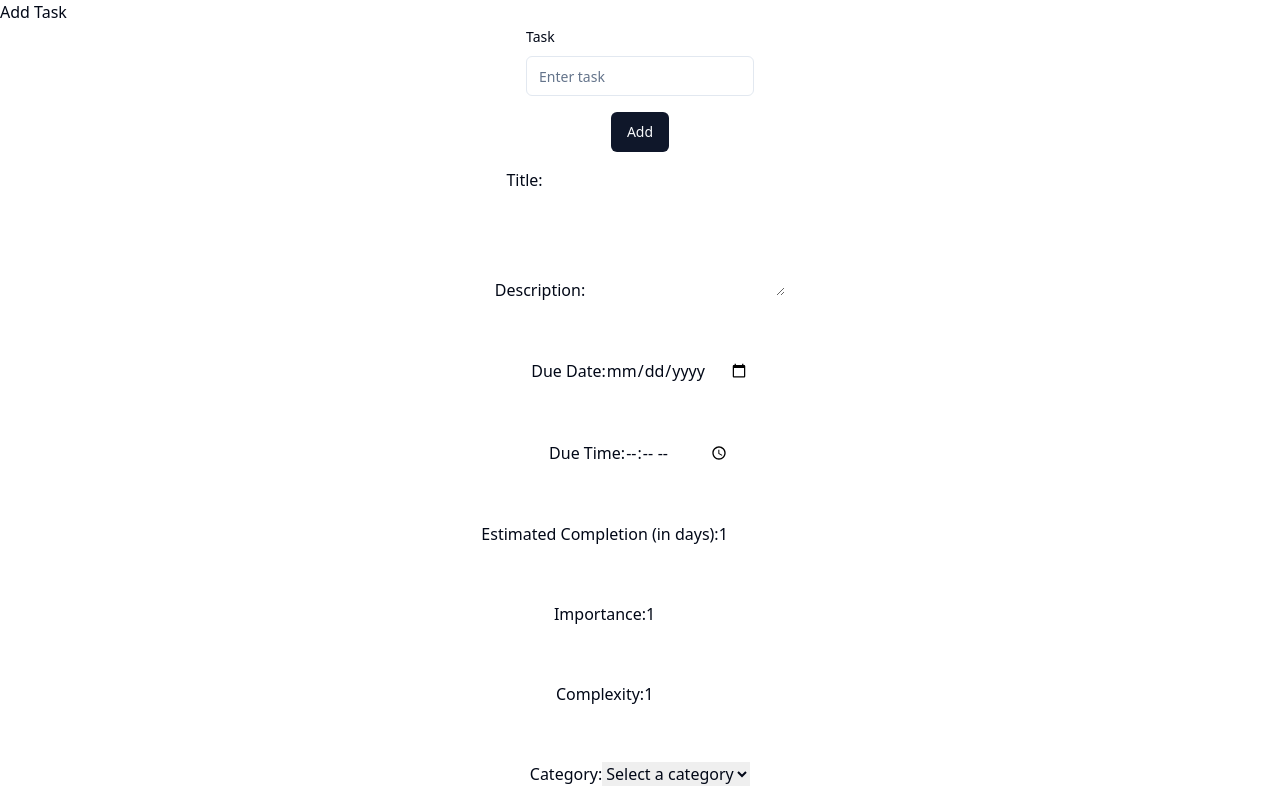
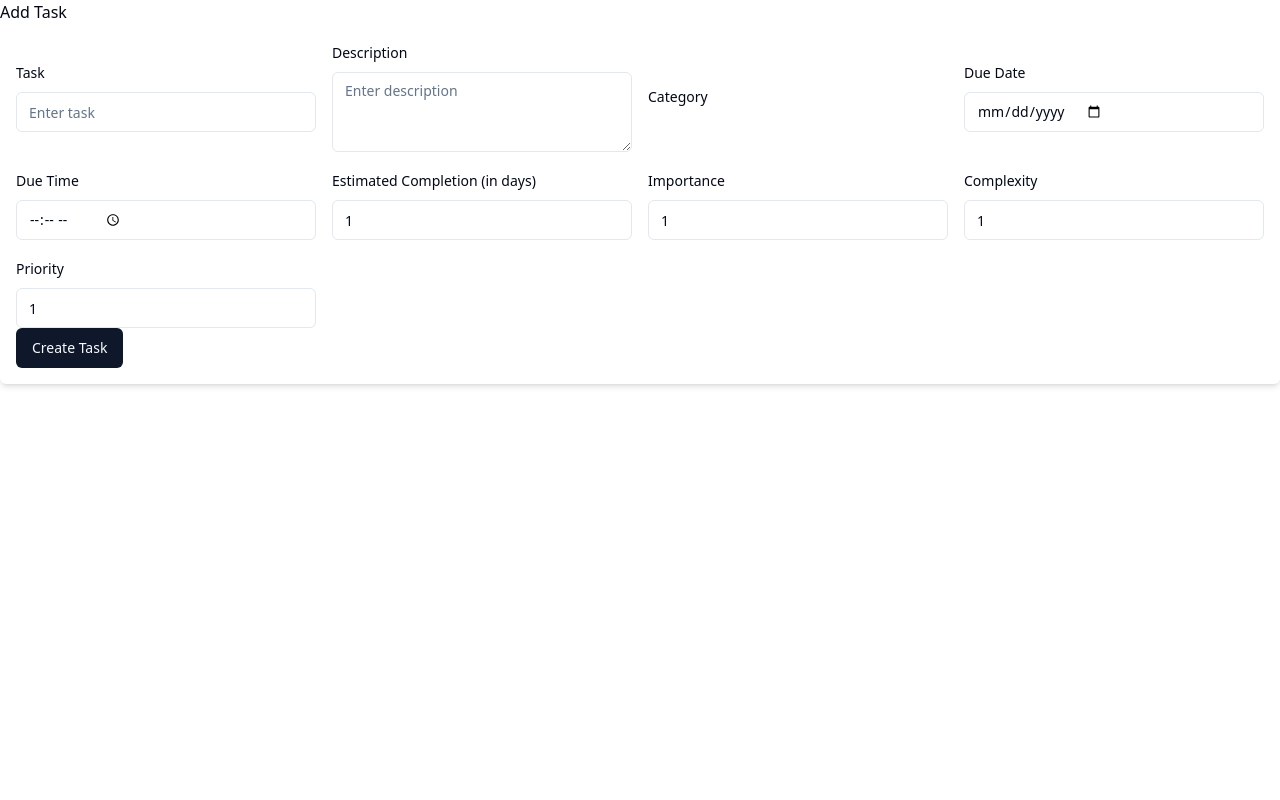
Before and after one commit to rupeshghimire7/TaskManager, a React (Vite) app in the folder frontend/: page /add-task in a window 1280 px wide. Shown: the top 800 px of the page. Built offline with nearby package versions, Linux system fonts and the light colour scheme; no server answers.

Commit message:
create add task form

```diff
--- a/frontend/package.json
+++ b/frontend/package.json
@@ -13,17 +13,20 @@
     "@hookform/resolvers": "^3.3.4",
     "@radix-ui/react-checkbox": "^1.0.4",
     "@radix-ui/react-label": "^2.0.2",
+    "@radix-ui/react-select": "^2.0.0",
     "@radix-ui/react-slot": "^1.0.2",
     "@vitejs/plugin-react": "^4.2.1",
     "axios": "^1.6.5",
     "class-variance-authority": "^0.7.0",
     "clsx": "^2.1.0",
     "lucide-react": "^0.303.0",
+    "next-themes": "^0.2.1",
     "react": "^18.2.0",
     "react-dom": "^18.2.0",
     "react-helmet": "^6.1.0",
     "react-hook-form": "^7.49.3",
     "react-router-dom": "^6.21.1",
+    "sonner": "^1.4.0",
     "swr": "^2.2.4",
     "tailwind-merge": "^2.2.0",
     "tailwindcss-animate": "^1.0.7",
--- a/frontend/src/components/AddTaskForm.tsx
+++ b/frontend/src/components/AddTaskForm.tsx
@@ -1,11 +1,17 @@
 import { Task } from "@/lib/types/task"
 import { useState } from "react"
 import * as z from "zod"
-import { useForm } from "react-hook-form"
+import { set, useForm } from "react-hook-form"
 import { zodResolver } from "@hookform/resolvers/zod"
 import { Form, FormControl, FormField, FormItem, FormLabel } from "./ui/form"
 import { Input } from "./ui/input"
 import { Button } from "./ui/button"
+import { Checkbox } from "./ui/checkbox"
+import { Label } from "./ui/label"
+import { Select, SelectContent, SelectItem } from "./ui/select"
+import { getToken } from "@/lib/helpers/localStorage"
+import { Textarea } from "./ui/textarea"
+import { toast } from "sonner"
 
 const AddTaskForm = () => {
   const initialTask: Task = {
@@ -21,11 +27,17 @@
     priority: 1,
   }
 
-  const [task, setTask] = useState<Task>(initialTask)
-
   const taskSchema = z.object({
     title: z.string().min(3).max(50),
-    description: z.string().min(8).max(50),
+    description: z.string().max(300),
+    dueDate: z.string(),
+    dueTime: z.string(),
+    estCompletion: z.number().min(1).max(30),
+    importance: z.number().min(1).max(10),
+    complexity: z.number().min(1).max(10),
+    category: z.string(),
+    isCompleted: z.boolean(),
+    priority: z.number().min(1).max(10),
   })
 
   const form = useForm<z.infer<typeof taskSchema>>({
@@ -33,31 +45,27 @@
     defaultValues: initialTask,
   })
 
-  const handleChange = (
-    e: React.ChangeEvent<
-      HTMLInputElement | HTMLSelectElement | HTMLTextAreaElement
-    >
-  ) => {
-    const { name, value } = e.target
-    setTask((prevTask) => ({
-      ...prevTask,
-      [name]: value,
-    }))
-  }
-
   function onAddTask(values: z.infer<typeof taskSchema>) {
     console.log(values)
 
     fetch("/tasks/", {
       method: "POST",
       headers: {
-        "Content-Type": "application/json",
+        Authorization: `Bearer ${getToken()}`,
       },
       body: JSON.stringify(values),
     })
       .then((res) => res.json())
       .then((data) => {
         console.log(data)
+        toast.success("Task added successfully")
+      })
+      .catch((error) => {
+        console.error("Error:", error)
+        toast.error("Error adding task")
+      })
+      .finally(() => {
+        form.reset()
       })
   }
 
@@ -65,8 +73,9 @@
     <Form {...form}>
       <form
         onSubmit={form.handleSubmit(onAddTask)}
-        className="flex flex-col items-center gap-4"
+        className="p-4 bg-white rounded-md shadow-md"
       >
+        <div className="grid grid-cols-4 items-center gap-4">
           <FormField
             control={form.control}
             name="title"
@@ -74,131 +83,119 @@
               <FormItem>
                 <FormLabel>Task</FormLabel>
                 <FormControl>
-                <Input type="email" placeholder="Enter task" {...field} />
+                  <Input type={"text"} placeholder={"Enter task"} {...field} />
                 </FormControl>
               </FormItem>
             )}
           />
-        <Button>Add</Button>
+          <FormField
+            control={form.control}
+            name="description"
+            render={({ field }) => (
+              <FormItem>
+                <FormLabel>Description</FormLabel>
+                <FormControl>
+                  <Textarea placeholder={"Enter description"} {...field} />
+                </FormControl>
+              </FormItem>
+            )}
+          />
+          <FormField
+            control={form.control}
+            name="category"
+            render={({ field }) => (
+              <FormItem>
+                <FormLabel>Category</FormLabel>
+                <FormControl>
+                  <Select {...field}>
+                    <SelectContent>
+                      <SelectItem value="_">Select a category</SelectItem>
+                    </SelectContent>
+                    <SelectContent>
+                      <SelectItem value="work">Work</SelectItem>
+                      <SelectItem value="personal">Personal</SelectItem>
+                      <SelectItem value="other">Other</SelectItem>
+                    </SelectContent>
+                  </Select>
+                </FormControl>
+              </FormItem>
+            )}
+          />
+          <FormField
+            control={form.control}
+            name="dueDate"
+            render={({ field }) => (
+              <FormItem>
+                <FormLabel>Due Date</FormLabel>
+                <FormControl>
+                  <Input type={"date"} {...field} />
+                </FormControl>
+              </FormItem>
+            )}
+          />
+          <FormField
+            control={form.control}
+            name="dueTime"
+            render={({ field }) => (
+              <FormItem>
+                <FormLabel>Due Time</FormLabel>
+                <FormControl>
+                  <Input type={"time"} {...field} />
+                </FormControl>
+              </FormItem>
+            )}
+          />
+          <FormField
+            control={form.control}
+            name="estCompletion"
+            render={({ field }) => (
+              <FormItem>
+                <FormLabel>Estimated Completion (in days)</FormLabel>
+                <FormControl>
+                  <Input type={"number"} {...field} />
+                </FormControl>
+              </FormItem>
+            )}
+          />
+          <FormField
+            control={form.control}
+            name="importance"
+            render={({ field }) => (
+              <FormItem>
+                <FormLabel>Importance</FormLabel>
+                <FormControl>
+                  <Input type={"number"} {...field} />
+                </FormControl>
+              </FormItem>
+            )}
+          />
+          <FormField
+            control={form.control}
+            name="complexity"
+            render={({ field }) => (
+              <FormItem>
+                <FormLabel>Complexity</FormLabel>
+                <FormControl>
+                  <Input type={"number"} {...field} />
+                </FormControl>
+              </FormItem>
+            )}
+          />
+          <FormField
+            control={form.control}
+            name="priority"
+            render={({ field }) => (
+              <FormItem>
+                <FormLabel>Priority</FormLabel>
+                <FormControl>
+                  <Input type={"number"} {...field} />
+                </FormControl>
+              </FormItem>
+            )}
+          />
+        </div>
 
-        <label>
-          Title:
-          <input
-            type="text"
-            name="title"
-            value={task.title}
-            onChange={handleChange}
-            required
-          />
-        </label>
-        <br />
-        <label>
-          Description:
-          <textarea
-            name="description"
-            value={task.description}
-            onChange={handleChange}
-          />
-        </label>
-        <br />
-        <label>
-          Due Date:
-          <input
-            type="date"
-            name="dueDate"
-            value={task.dueDate}
-            onChange={handleChange}
-            required
-          />
-        </label>
-        <br />
-        <label>
-          Due Time:
-          <input
-            type="time"
-            name="dueTime"
-            value={task.dueTime}
-            onChange={handleChange}
-            required
-          />
-        </label>
-        <br />
-        <label>
-          Estimated Completion (in days):
-          <input
-            type="number"
-            name="estCompletion"
-            value={task.estCompletion}
-            onChange={handleChange}
-            min="1"
-            max="30"
-            required
-          />
-        </label>
-        <br />
-        <label>
-          Importance:
-          <input
-            type="number"
-            name="importance"
-            value={task.importance}
-            onChange={handleChange}
-            min="1"
-            max="10"
-            required
-          />
-        </label>
-        <br />
-        <label>
-          Complexity:
-          <input
-            type="number"
-            name="complexity"
-            value={task.complexity}
-            onChange={handleChange}
-            min="1"
-            max="10"
-            required
-          />
-        </label>
-        <br />
-        <label>
-          Category:
-          <select
-            name="category"
-            value={task.category}
-            onChange={handleChange}
-            required
-          >
-            <option value="">Select a category</option>
-            {/* Add your category options here */}
-          </select>
-        </label>
-        <br />
-        <label>
-          Is Completed:
-          <input
-            type="checkbox"
-            name="isCompleted"
-            checked={task.isCompleted}
-            onChange={handleChange}
-          />
-        </label>
-        <br />
-        <label>
-          Priority:
-          <input
-            type="number"
-            name="priority"
-            value={task.priority}
-            onChange={handleChange}
-            min="1"
-            max="10"
-            required
-          />
-        </label>
-        <br />
-        <button type="submit">Create Task</button>
+        <Button type="submit">Create Task</Button>
       </form>
     </Form>
   )
--- /dev/null
+++ b/frontend/src/components/ui/select.tsx
@@ -0,0 +1,158 @@
+import * as React from "react"
+import * as SelectPrimitive from "@radix-ui/react-select"
+import { Check, ChevronDown, ChevronUp } from "lucide-react"
+
+import { cn } from "@/lib/utils"
+
+const Select = SelectPrimitive.Root
+
+const SelectGroup = SelectPrimitive.Group
+
+const SelectValue = SelectPrimitive.Value
+
+const SelectTrigger = React.forwardRef<
+  React.ElementRef<typeof SelectPrimitive.Trigger>,
+  React.ComponentPropsWithoutRef<typeof SelectPrimitive.Trigger>
+>(({ className, children, ...props }, ref) => (
+  <SelectPrimitive.Trigger
+    ref={ref}
+    className={cn(
+      "flex h-10 w-full items-center justify-between rounded-md border border-input bg-background px-3 py-2 text-sm ring-offset-background placeholder:text-muted-foreground focus:outline-none focus:ring-2 focus:ring-ring focus:ring-offset-2 disabled:cursor-not-allowed disabled:opacity-50 [&>span]:line-clamp-1",
+      className
+    )}
+    {...props}
+  >
+    {children}
+    <SelectPrimitive.Icon asChild>
+      <ChevronDown className="h-4 w-4 opacity-50" />
+    </SelectPrimitive.Icon>
+  </SelectPrimitive.Trigger>
+))
+SelectTrigger.displayName = SelectPrimitive.Trigger.displayName
+
+const SelectScrollUpButton = React.forwardRef<
+  React.ElementRef<typeof SelectPrimitive.ScrollUpButton>,
+  React.ComponentPropsWithoutRef<typeof SelectPrimitive.ScrollUpButton>
+>(({ className, ...props }, ref) => (
+  <SelectPrimitive.ScrollUpButton
+    ref={ref}
+    className={cn(
+      "flex cursor-default items-center justify-center py-1",
+      className
+    )}
+    {...props}
+  >
+    <ChevronUp className="h-4 w-4" />
+  </SelectPrimitive.ScrollUpButton>
+))
+SelectScrollUpButton.displayName = SelectPrimitive.ScrollUpButton.displayName
+
+const SelectScrollDownButton = React.forwardRef<
+  React.ElementRef<typeof SelectPrimitive.ScrollDownButton>,
+  React.ComponentPropsWithoutRef<typeof SelectPrimitive.ScrollDownButton>
+>(({ className, ...props }, ref) => (
+  <SelectPrimitive.ScrollDownButton
+    ref={ref}
+    className={cn(
+      "flex cursor-default items-center justify-center py-1",
+      className
+    )}
+    {...props}
+  >
+    <ChevronDown className="h-4 w-4" />
+  </SelectPrimitive.ScrollDownButton>
+))
+SelectScrollDownButton.displayName =
+  SelectPrimitive.ScrollDownButton.displayName
+
+const SelectContent = React.forwardRef<
+  React.ElementRef<typeof SelectPrimitive.Content>,
+  React.ComponentPropsWithoutRef<typeof SelectPrimitive.Content>
+>(({ className, children, position = "popper", ...props }, ref) => (
+  <SelectPrimitive.Portal>
+    <SelectPrimitive.Content
+      ref={ref}
+      className={cn(
+        "relative z-50 max-h-96 min-w-[8rem] overflow-hidden rounded-md border bg-popover text-popover-foreground shadow-md data-[state=open]:animate-in data-[state=closed]:animate-out data-[state=closed]:fade-out-0 data-[state=open]:fade-in-0 data-[state=closed]:zoom-out-95 data-[state=open]:zoom-in-95 data-[side=bottom]:slide-in-from-top-2 data-[side=left]:slide-in-from-right-2 data-[side=right]:slide-in-from-left-2 data-[side=top]:slide-in-from-bottom-2",
+        position === "popper" &&
+          "data-[side=bottom]:translate-y-1 data-[side=left]:-translate-x-1 data-[side=right]:translate-x-1 data-[side=top]:-translate-y-1",
+        className
+      )}
+      position={position}
+      {...props}
+    >
+      <SelectScrollUpButton />
+      <SelectPrimitive.Viewport
+        className={cn(
+          "p-1",
+          position === "popper" &&
+            "h-[var(--radix-select-trigger-height)] w-full min-w-[var(--radix-select-trigger-width)]"
+        )}
+      >
+        {children}
+      </SelectPrimitive.Viewport>
+      <SelectScrollDownButton />
+    </SelectPrimitive.Content>
+  </SelectPrimitive.Portal>
+))
+SelectContent.displayName = SelectPrimitive.Content.displayName
+
+const SelectLabel = React.forwardRef<
+  React.ElementRef<typeof SelectPrimitive.Label>,
+  React.ComponentPropsWithoutRef<typeof SelectPrimitive.Label>
+>(({ className, ...props }, ref) => (
+  <SelectPrimitive.Label
+    ref={ref}
+    className={cn("py-1.5 pl-8 pr-2 text-sm font-semibold", className)}
+    {...props}
+  />
+))
+SelectLabel.displayName = SelectPrimitive.Label.displayName
+
+const SelectItem = React.forwardRef<
+  React.ElementRef<typeof SelectPrimitive.Item>,
+  React.ComponentPropsWithoutRef<typeof SelectPrimitive.Item>
+>(({ className, children, ...props }, ref) => (
+  <SelectPrimitive.Item
+    ref={ref}
+    className={cn(
+      "relative flex w-full cursor-default select-none items-center rounded-sm py-1.5 pl-8 pr-2 text-sm outline-none focus:bg-accent focus:text-accent-foreground data-[disabled]:pointer-events-none data-[disabled]:opacity-50",
+      className
+    )}
+    {...props}
+  >
+    <span className="absolute left-2 flex h-3.5 w-3.5 items-center justify-center">
+      <SelectPrimitive.ItemIndicator>
+        <Check className="h-4 w-4" />
+      </SelectPrimitive.ItemIndicator>
+    </span>
+
+    <SelectPrimitive.ItemText>{children}</SelectPrimitive.ItemText>
+  </SelectPrimitive.Item>
+))
+SelectItem.displayName = SelectPrimitive.Item.displayName
+
+const SelectSeparator = React.forwardRef<
+  React.ElementRef<typeof SelectPrimitive.Separator>,
+  React.ComponentPropsWithoutRef<typeof SelectPrimitive.Separator>
+>(({ className, ...props }, ref) => (
+  <SelectPrimitive.Separator
+    ref={ref}
+    className={cn("-mx-1 my-1 h-px bg-muted", className)}
+    {...props}
+  />
+))
+SelectSeparator.displayName = SelectPrimitive.Separator.displayName
+
+export {
+  Select,
+  SelectGroup,
+  SelectValue,
+  SelectTrigger,
+  SelectContent,
+  SelectLabel,
+  SelectItem,
+  SelectSeparator,
+  SelectScrollUpButton,
+  SelectScrollDownButton,
+}
--- /dev/null
+++ b/frontend/src/components/ui/sonner.tsx
@@ -0,0 +1,29 @@
+import { useTheme } from "next-themes"
+import { Toaster as Sonner } from "sonner"
+
+type ToasterProps = React.ComponentProps<typeof Sonner>
+
+const Toaster = ({ ...props }: ToasterProps) => {
+  const { theme = "system" } = useTheme()
+
+  return (
+    <Sonner
+      theme={theme as ToasterProps["theme"]}
+      className="toaster group"
+      toastOptions={{
+        classNames: {
+          toast:
+            "group toast group-[.toaster]:bg-background group-[.toaster]:text-foreground group-[.toaster]:border-border group-[.toaster]:shadow-lg",
+          description: "group-[.toast]:text-muted-foreground",
+          actionButton:
+            "group-[.toast]:bg-primary group-[.toast]:text-primary-foreground",
+          cancelButton:
+            "group-[.toast]:bg-muted group-[.toast]:text-muted-foreground",
+        },
+      }}
+      {...props}
+    />
+  )
+}
+
+export { Toaster }
--- /dev/null
+++ b/frontend/src/components/ui/textarea.tsx
@@ -0,0 +1,24 @@
+import * as React from "react"
+
+import { cn } from "@/lib/utils"
+
+export interface TextareaProps
+  extends React.TextareaHTMLAttributes<HTMLTextAreaElement> {}
+
+const Textarea = React.forwardRef<HTMLTextAreaElement, TextareaProps>(
+  ({ className, ...props }, ref) => {
+    return (
+      <textarea
+        className={cn(
+          "flex min-h-[80px] w-full rounded-md border border-input bg-background px-3 py-2 text-sm ring-offset-background placeholder:text-muted-foreground focus-visible:outline-none focus-visible:ring-2 focus-visible:ring-ring focus-visible:ring-offset-2 disabled:cursor-not-allowed disabled:opacity-50",
+          className
+        )}
+        ref={ref}
+        {...props}
+      />
+    )
+  }
+)
+Textarea.displayName = "Textarea"
+
+export { Textarea }
--- a/frontend/src/main.tsx
+++ b/frontend/src/main.tsx
@@ -3,11 +3,13 @@
 import App from "./App.tsx"
 import "./index.css"
 import { BrowserRouter } from "react-router-dom"
+import { Toaster } from "sonner"
 
 ReactDOM.createRoot(document.getElementById("root")!).render(
   <React.StrictMode>
     <BrowserRouter>
       <App />
+      <Toaster />
     </BrowserRouter>
   </React.StrictMode>
 )
```
Also changed, not shown: 1 other file (tests, documents, lock files or other folders). Lines whose indentation alone changed are shown as unchanged.
